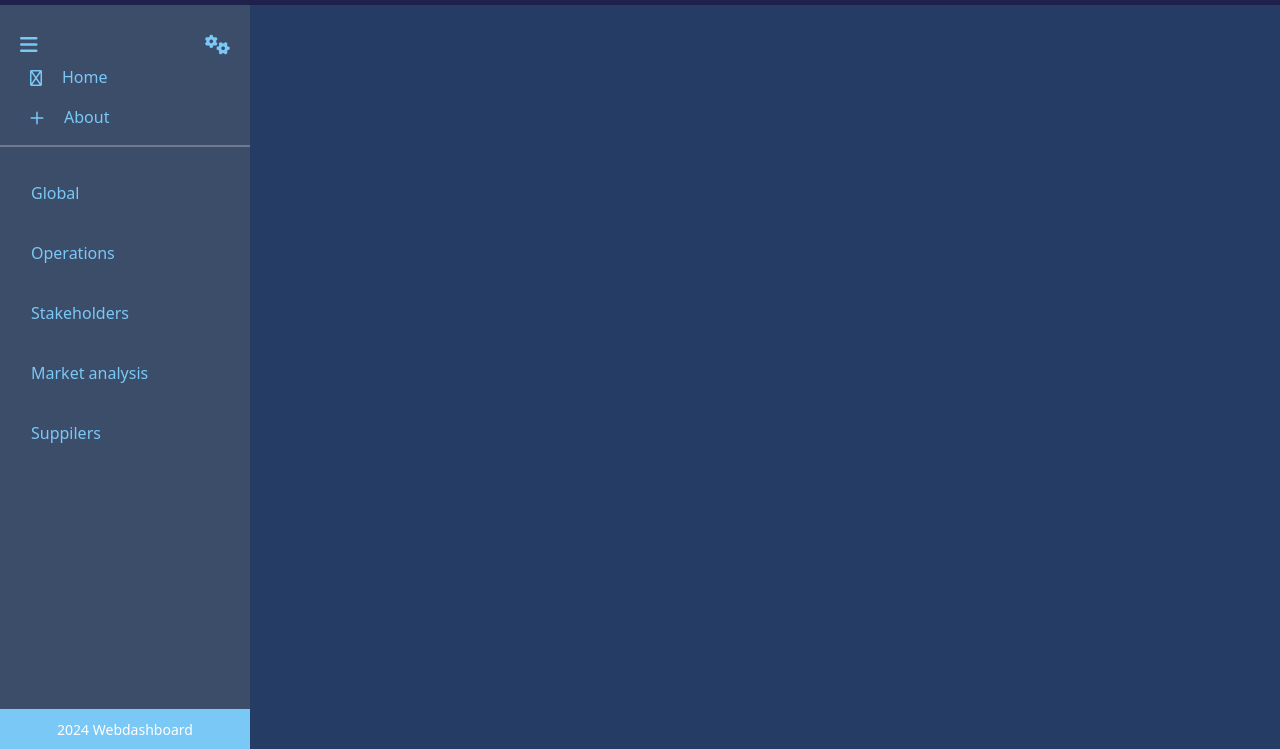
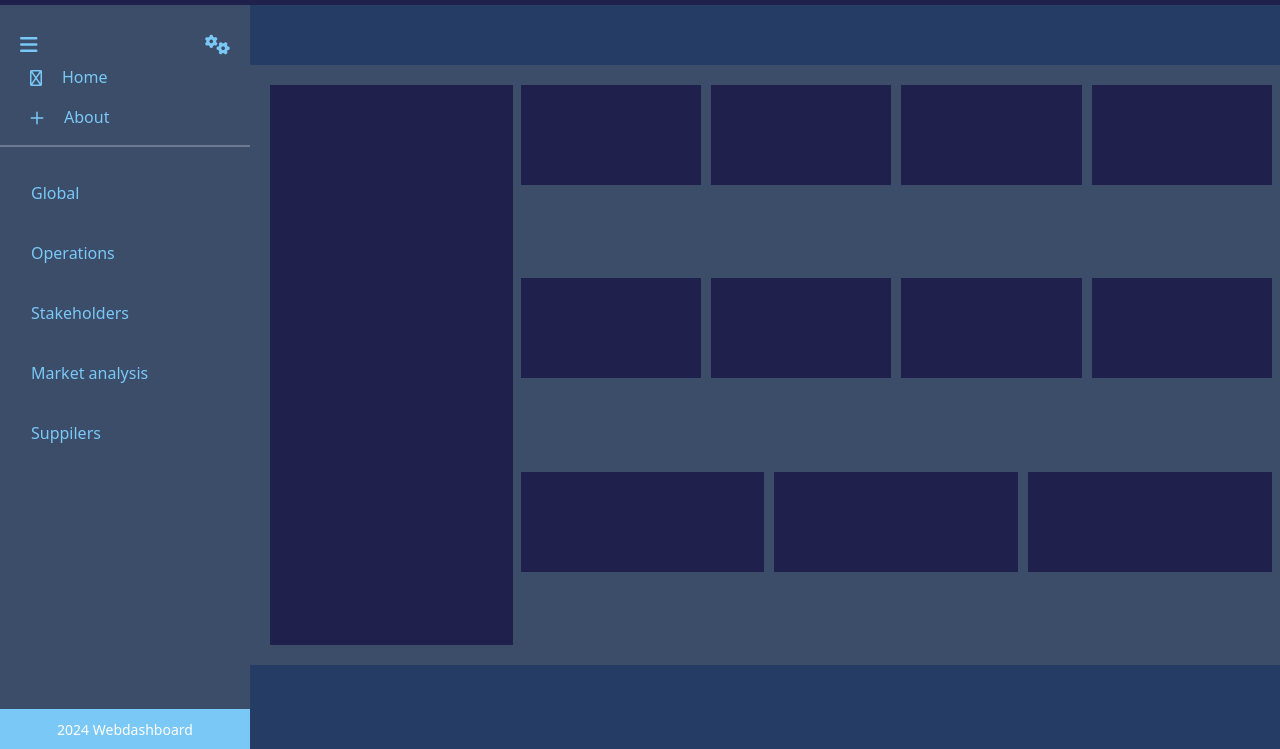
Before and after one commit to Vitorio-dev/contoso-clone, a plain HTML site: page index.html in a window 1280 px wide. Shown: the part 51-800 px from the top of the page. Drawn offline with Linux system fonts and the light colour scheme.

Commit message:
section grafics

```diff
--- a/index.html
+++ b/index.html
@@ -115,8 +115,32 @@
             <small class="Webdashboard">2024 Webdashboard</small>
           </footer>
         </nav>
+      </section>
 
+      <section class="grafics d-grid">
+        <div class="left-box"></div>
+        <div class="right-box d-grid">
+          <div class="row d-grid">
+            <div class="grid-item"></div>
+            <div class="grid-item"></div>
+            <div class="grid-item"></div>
+            <div class="grid-item"></div>
+          </div>
+          <div class="row d-grid">
+            <div class="grid-item"></div>
+            <div class="grid-item"></div>
+            <div class="grid-item"></div>
+            <div class="grid-item"></div>
+          </div>
+          <div class="row d-grid">
+            <div class="grid-item"></div>
+            <div class="grid-item"></div>
+            <div class="grid-item"></div>
+          </div>
+        </div>
       </section>
+
+
     </main>
     <script src="./bootstrap-5.3.3-dist/bootstrap-5.3.3-dist/js/bootstrap.min.js"></script>
     <script src="script/opcoes.js"></script>
--- /dev/null
+++ b/style/grafics.css
@@ -0,0 +1,38 @@
+.grafics {
+    background-color: var(--cor-de-fundo-section) !important;
+    display: grid;
+    grid-template-columns: 1fr 3fr;
+    gap: 20px;
+    height: 600px;
+    padding: 20px;
+  }
+
+  .left-box {
+    background-color: var(--cor-de-fundo-secundaria) !important;
+    height: 100%;
+  }
+
+  .right-box {
+    display: grid;
+    grid-template-rows: repeat(3, 1fr);
+    gap: 20px;
+  }
+
+  .row {
+    display: grid;
+    gap: 10px;
+  }
+
+  .row:nth-child(1),
+  .row:nth-child(2) {
+    grid-template-columns: repeat(4, 1fr);
+  }
+
+  .row:nth-child(3) {
+    grid-template-columns: repeat(3, 1fr);
+  }
+
+  .grid-item {
+    background-color: var(--cor-de-fundo-secundaria) !important;
+    height: 100px;
+  }
--- a/style/style.css
+++ b/style/style.css
@@ -1,15 +1,14 @@
-/* Importação de estilos separados */
+
 @import url('header.css');
 @import url('opcoes.css');
+@import url('grafics.css');
 
-/* Reset básico para garantir consistência */
 * {
   margin: 0;
   padding: 0;
   box-sizing: border-box;
 }
 
-/* Variáveis globais para cores */
 :root {
   --cor-de-fundo-principal: rgb(37, 60, 100);
   --cor-de-fundo-secundaria: rgb(32, 32, 76);
@@ -18,7 +17,6 @@
   --cor-fonte-principal: rgb(255, 255, 255);
 }
 
-/* Estilo base do body */
 body {
   background-color: var(--cor-de-fundo-principal);
 }
```
